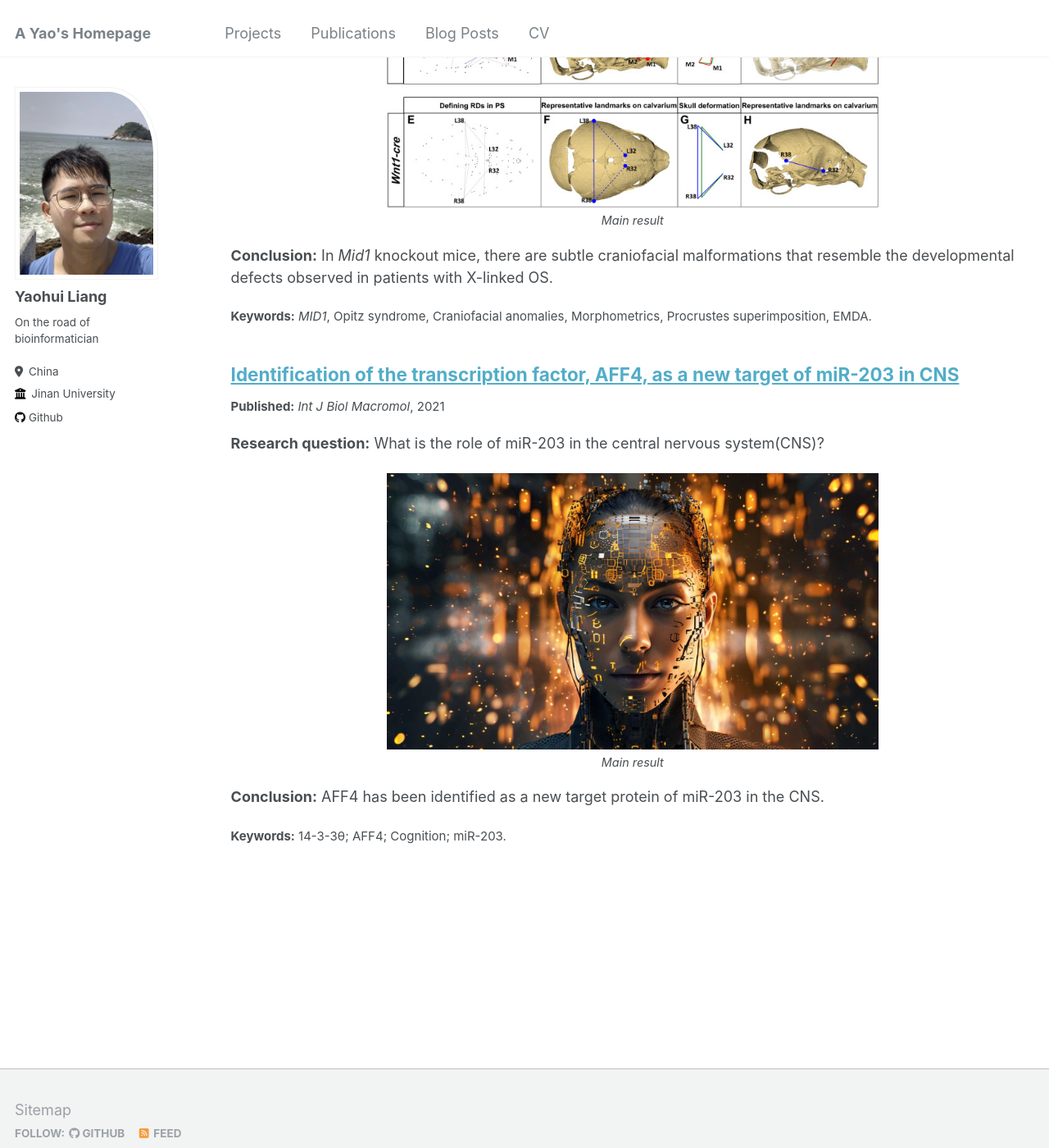
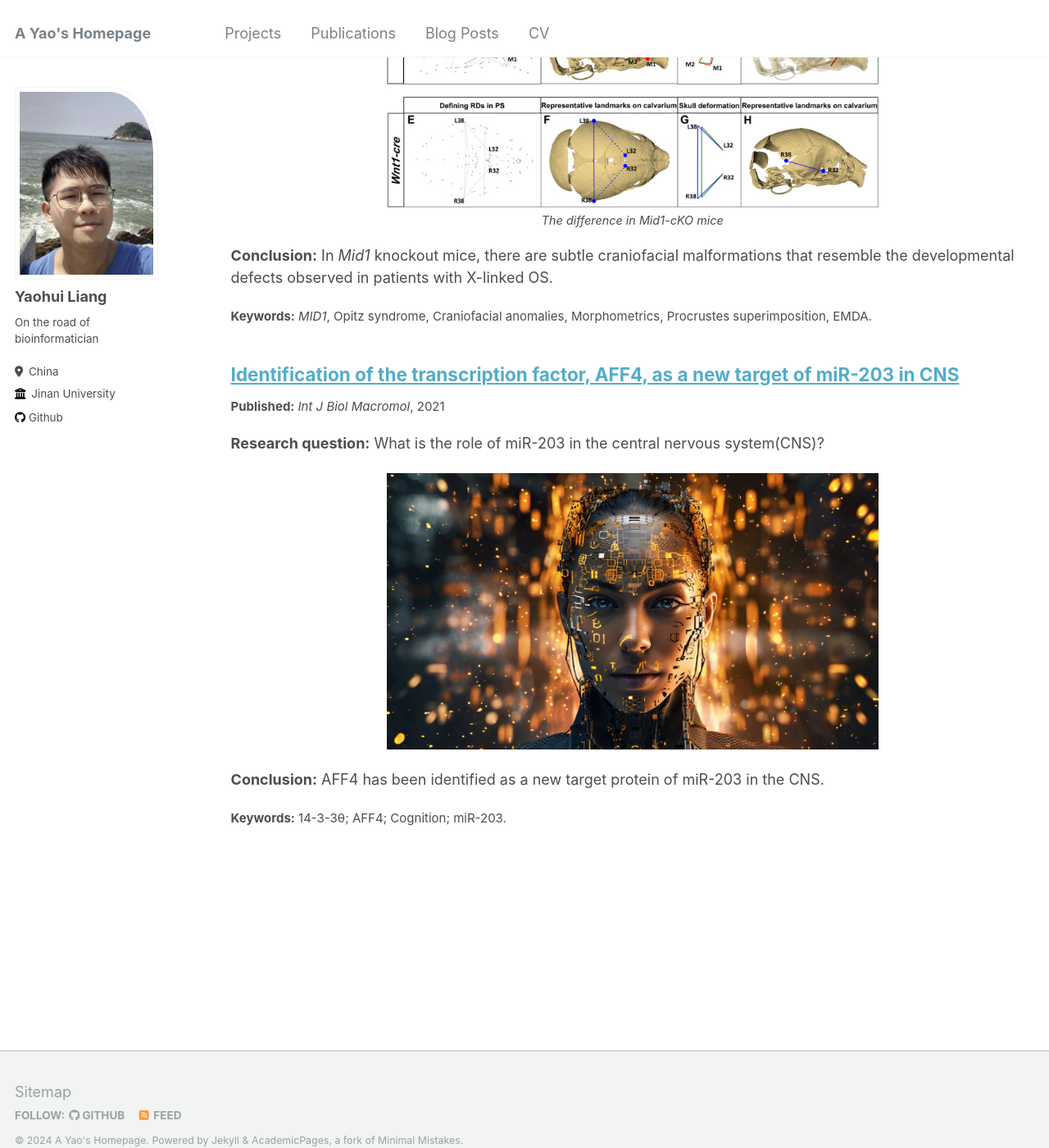
Before and after one commit to Stupid1Fish/Academic-Pages, a Jekyll site: the page built from _pages/publications.md, in a window 1280 px wide and 1400 px high, scrolled down 528 px. Shown: the whole window at 82% size. Built offline with Jekyll 4.4.1, drawn with Linux system fonts in a browser that asks for light colours.

Commit message:
Update archive-single.html

```diff
--- a/_includes/archive-single.html
+++ b/_includes/archive-single.html
@@ -55,7 +55,7 @@
       <div style="text-align: center;">
         <img src="{{ post.image_path }}" alt="Main result" style="width:600px; height:auto; margin-bottom: 5px;">
           <p style="margin: 0; font-size: 0.8em;">
-            <em>Main result</em>
+            <em>{{ post.alt }}</em>
           </p>
       </div>
     {% endif %}
```
